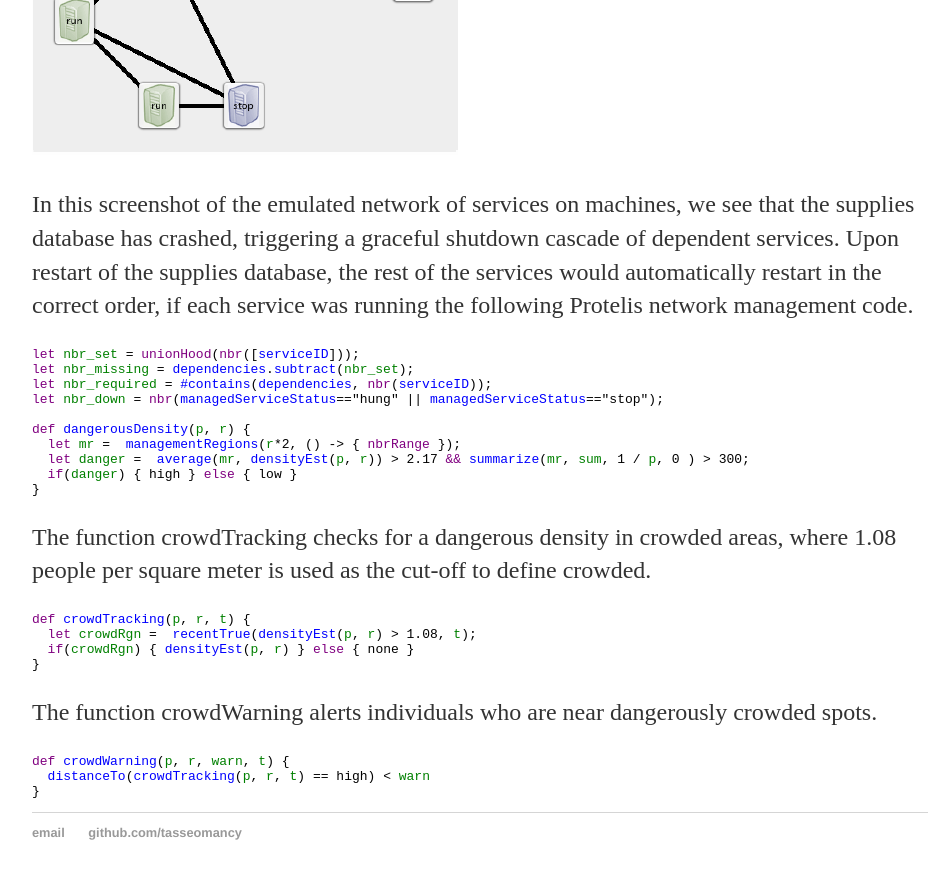
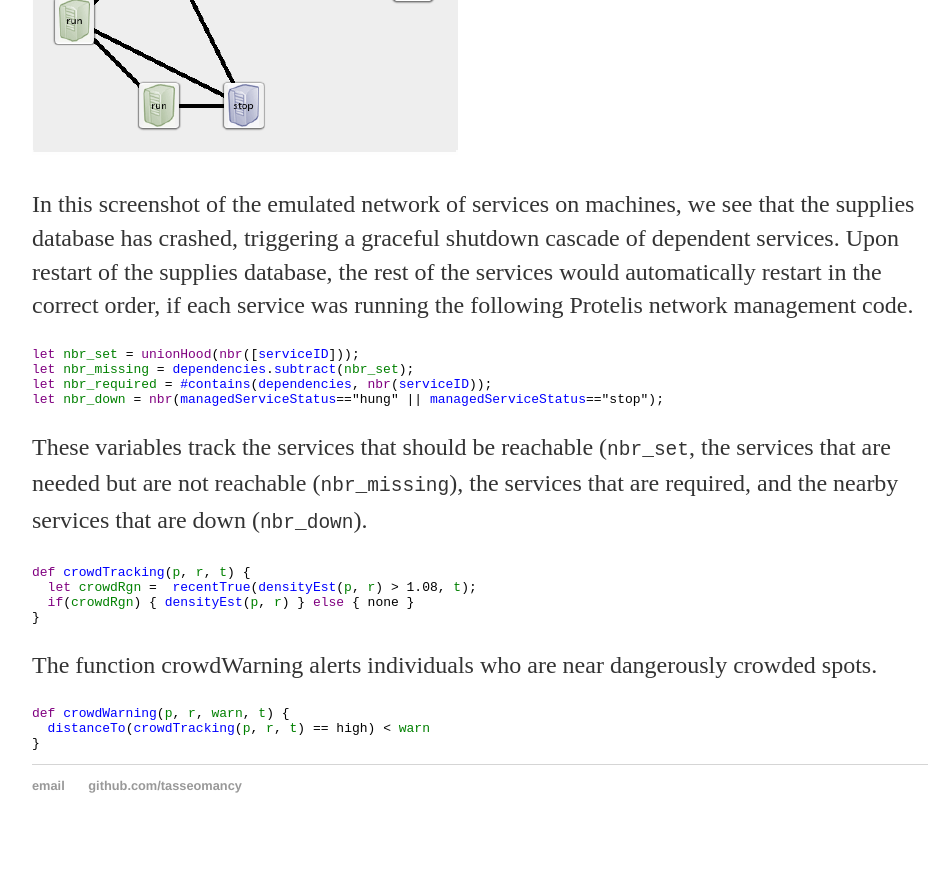
Before and after one commit to tasseomancy/tasseomancy.github.io, a Jekyll site: the page built from _posts/2018-02-22-network-management.md, in a window 1280 px wide and 900 px high, scrolled down 1518 px. Shown: the top 879 px of the window, without its empty margins (160-1105 px from the left). Built offline with Jekyll 4.4.1, drawn with Linux system fonts in a browser that asks for light colours; after the commit the page ends 2371 px from its top, so only the background shows below that.

Commit message:
Update 2018-02-22-network-management.md

```diff
--- a/_posts/2018-02-22-network-management.md
+++ b/_posts/2018-02-22-network-management.md
@@ -23,15 +23,9 @@ In this screenshot of the emulated network of services on machines, we see that
 <code style="color:purple">let</code><code style="color:green"> nbr_missing </code><code>= </code><code style="color:blue">dependencies</code><code>.</code><code style="color:blue">subtract</code><code>(</code><code style="color:green">nbr_set</code><code>);</code>
 <code style="color:purple">let</code><code style="color:green"> nbr_required </code><code>= </code><code style="color:blue">#contains</code><code>(</code><code style="color:blue">dependencies</code><code>, </code><code style="color:purple">nbr</code><code>(</code><code style="color:blue">serviceID</code><code>));</code>
 <code style="color:purple">let</code><code style="color:green"> nbr_down </code><code>= </code><code style="color:purple">nbr</code><code>(</code><code style="color:blue">managedServiceStatus</code><code>=="hung" || </code><code style="color:blue">managedServiceStatus</code><code>=="stop");</code>
-
-<code style="color:purple">def</code><code style="color:blue"> dangerousDensity</code><code>(</code><code style="color:green">p</code><code>, </code><code style="color:green">r</code><code>) {</code>
-<code style="color:purple">  let</code><code style="color:green"> mr</code><code> = </code><code style="color:blue"> managementRegions</code><code>(</code><code style="color:green">r</code><code>*2, () -> { </code><code style="color:purple">nbrRange</code><code> });</code>
-<code style="color:purple">  let</code><code style="color:green"> danger</code><code> = </code><code style="color:blue"> average</code><code>(</code><code style="color:green">mr</code><code>, </code><code style="color:blue">densityEst</code><code>(</code><code style="color:green">p</code><code>, </code><code style="color:green">r</code><code>)) > 2.17</code><code style="color:purple"> &&</code><code style="color:blue"> summarize</code><code>(</code><code style="color:green">mr</code><code>, </code><code style="color:green">sum</code><code>, 1 / </code><code style="color:green">p</code><code>, 0 ) > 300;</code>
-<code style="color:purple">  if</code><code>(</code><code style="color:green">danger</code><code>) { high } </code><code style="color:purple">else</code><code> { low }</code>
-<code>}</code>
 </pre>
 
-The function crowdTracking checks for a dangerous density in crowded areas, where 1.08 people per square meter is used as the cut-off to define crowded.
+These variables track the services that should be reachable (<code>nbr_set</code>, the services that are needed but are not reachable (<code>nbr_missing</code>), the services that are required, and the nearby services that are down (<code>nbr_down</code>).
 
 <pre>
 <code style="color:purple">def</code><code style="color:blue"> crowdTracking</code><code>(</code><code style="color:green">p</code><code>, </code><code style="color:green">r</code><code>, </code><code style="color:green">t</code><code>) {</code>
```
